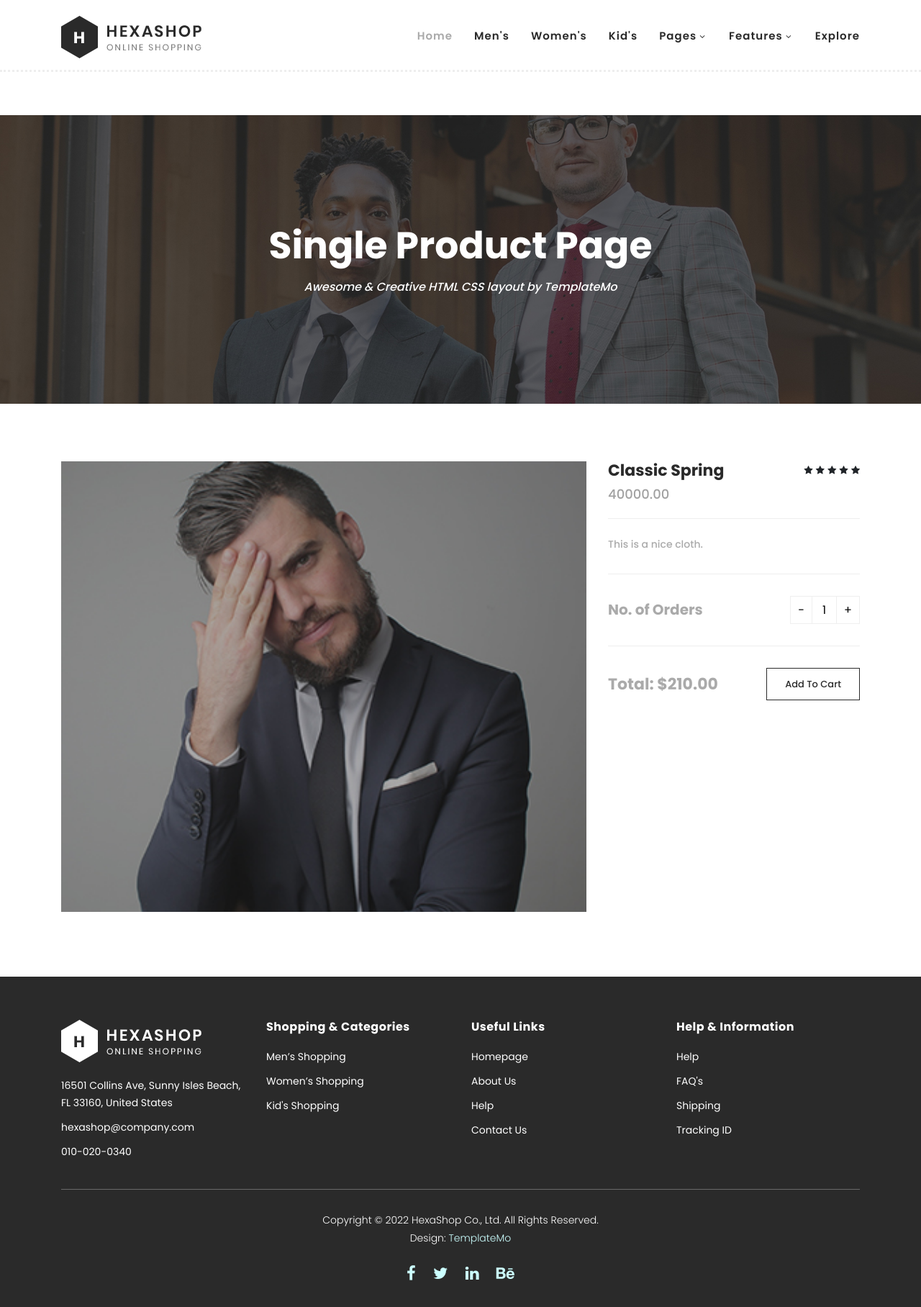
After one commit to prosper-20/6B4-CODE, a Django app: page /1/ in a window 1280 px wide. The commit adds this page. Shown: the whole page at 72% size. Run offline with Django 4.2, Linux system fonts and the light colour scheme; data comes from the database, SQL or seed files in the repository; both versions use the stored data as it was after the commit; some libraries are stand-ins or nearby versions.

Commit message:
'updates'

```diff
--- /dev/null
+++ b/store/templates/store/detail.html
@@ -0,0 +1,253 @@
+{% load static %}
+<!DOCTYPE html>
+<html lang="en">
+
+  <head>
+
+    <meta charset="utf-8">
+    <meta name="viewport" content="width=device-width, initial-scale=1, shrink-to-fit=no">
+    <meta name="description" content="">
+    <meta name="author" content="">
+    <link href="https://fonts.googleapis.com/css?family=Poppins:100,200,300,400,500,600,700,800,900&display=swap" rel="stylesheet">
+
+    <title>Hexashop - Product Detail Page</title>
+
+
+    <!-- Additional CSS Files -->
+    <link rel="stylesheet" type="text/css" href="{% static 'store/assets/css/bootstrap.min.css' %}">
+
+    <link rel="stylesheet" type="text/css" href="{% static 'store/assets/css/font-awesome.css' %}">
+
+    <link rel="stylesheet" href="{% static 'store/assets/css/templatemo-hexashop.css' %}">
+
+    <link rel="stylesheet" href="{% static 'store/assets/css/owl-carousel.css' %}">
+
+    <link rel="stylesheet" href="{% static 'store/assets/css/lightbox.css' %}">
+<!--
+
+TemplateMo 571 Hexashop
+
+https://templatemo.com/tm-571-hexashop
+
+-->
+    </head>
+
+    <body>
+
+    <!-- ***** Preloader Start ***** -->
+    <div id="preloader">
+        <div class="jumper">
+            <div></div>
+            <div></div>
+            <div></div>
+        </div>
+    </div>
+    <!-- ***** Preloader End ***** -->
+
+
+    <!-- ***** Header Area Start ***** -->
+    <header class="header-area header-sticky">
+        <div class="container">
+            <div class="row">
+                <div class="col-12">
+                    <nav class="main-nav">
+                        <!-- ***** Logo Start ***** -->
+                        <a href="index.html" class="logo">
+                            <img src="{% static 'store/assets/images/logo.png' %}">
+                        </a>
+                        <!-- ***** Logo End ***** -->
+                        <!-- ***** Menu Start ***** -->
+                        <ul class="nav">
+                            <li class="scroll-to-section"><a href="index.html" class="active">Home</a></li>
+                            <li class="scroll-to-section"><a href="index.html">Men's</a></li>
+                            <li class="scroll-to-section"><a href="index.html">Women's</a></li>
+                            <li class="scroll-to-section"><a href="index.html">Kid's</a></li>
+                            <li class="submenu">
+                                <a href="javascript:;">Pages</a>
+                                <ul>
+                                    <li><a href="about.html">About Us</a></li>
+                                    <li><a href="products.html">Products</a></li>
+                                    <li><a href="single-product.html">Single Product</a></li>
+                                    <li><a href="contact.html">Contact Us</a></li>
+                                </ul>
+                            </li>
+                            <li class="submenu">
+                                <a href="javascript:;">Features</a>
+                                <ul>
+                                    <li><a href="#">Features Page 1</a></li>
+                                    <li><a href="#">Features Page 2</a></li>
+                                    <li><a href="#">Features Page 3</a></li>
+                                    <li><a rel="nofollow" href="https://templatemo.com/page/4" target="_blank">Template Page 4</a></li>
+                                </ul>
+                            </li>
+                            <li class="scroll-to-section"><a href="index.html">Explore</a></li>
+                        </ul>
+                        <a class='menu-trigger'>
+                            <span>Menu</span>
+                        </a>
+                        <!-- ***** Menu End ***** -->
+                    </nav>
+                </div>
+            </div>
+        </div>
+    </header>
+    <!-- ***** Header Area End ***** -->
+
+    <!-- ***** Main Banner Area Start ***** -->
+    <div class="page-heading" id="top">
+        <div class="container">
+            <div class="row">
+                <div class="col-lg-12">
+                    <div class="inner-content">
+                        <h2>Single Product Page</h2>
+                        <span>Awesome &amp; Creative HTML CSS layout by TemplateMo</span>
+                    </div>
+                </div>
+            </div>
+        </div>
+    </div>
+    <!-- ***** Main Banner Area End ***** -->
+
+
+    <!-- ***** Product Area Starts ***** -->
+    <section class="section" id="product">
+        <div class="container">
+            <div class="row">
+                <div class="col-lg-8">
+                <div class="left-images">
+                    <img src="{{ product.image.url }}" alt="">
+                </div>
+            </div>
+            <div class="col-lg-4">
+                <div class="right-content">
+                    <h4>{{ product.name }}</h4>
+                    <span class="price">{{ product.price }}</span>
+                    <ul class="stars">
+                        <li><i class="fa fa-star"></i></li>
+                        <li><i class="fa fa-star"></i></li>
+                        <li><i class="fa fa-star"></i></li>
+                        <li><i class="fa fa-star"></i></li>
+                        <li><i class="fa fa-star"></i></li>
+                    </ul>
+                    <span>{{ product.description }}</span>
+                    <div class="quantity-content">
+                        <div class="left-content">
+                            <h6>No. of Orders</h6>
+                        </div>
+                        <div class="right-content">
+                            <div class="quantity buttons_added">
+                                <input type="button" value="-" class="minus"><input type="number" step="1" min="1" max="" name="quantity" value="1" title="Qty" class="input-text qty text" size="4" pattern="" inputmode=""><input type="button" value="+" class="plus">
+                            </div>
+                        </div>
+                    </div>
+                    <div class="total">
+                        <h4>Total: $210.00</h4>
+                        <div class="main-border-button"><a href="#">Add To Cart</a></div>
+                    </div>
+                </div>
+            </div>
+            </div>
+        </div>
+    </section>
+    <!-- ***** Product Area Ends ***** -->
+
+    <!-- ***** Footer Start ***** -->
+    <footer>
+        <div class="container">
+            <div class="row">
+                <div class="col-lg-3">
+                    <div class="first-item">
+                        <div class="logo">
+                            <img src="{% static 'store/assets/images/white-logo.png' %}" alt="hexashop ecommerce templatemo">
+                        </div>
+                        <ul>
+                            <li><a href="#">16501 Collins Ave, Sunny Isles Beach, FL 33160, United States</a></li>
+                            <li><a href="#">hexashop@company.com</a></li>
+                            <li><a href="#">010-020-0340</a></li>
+                        </ul>
+                    </div>
+                </div>
+                <div class="col-lg-3">
+                    <h4>Shopping &amp; Categories</h4>
+                    <ul>
+                        <li><a href="#">Men’s Shopping</a></li>
+                        <li><a href="#">Women’s Shopping</a></li>
+                        <li><a href="#">Kid's Shopping</a></li>
+                    </ul>
+                </div>
+                <div class="col-lg-3">
+                    <h4>Useful Links</h4>
+                    <ul>
+                        <li><a href="#">Homepage</a></li>
+                        <li><a href="#">About Us</a></li>
+                        <li><a href="#">Help</a></li>
+                        <li><a href="#">Contact Us</a></li>
+                    </ul>
+                </div>
+                <div class="col-lg-3">
+                    <h4>Help &amp; Information</h4>
+                    <ul>
+                        <li><a href="#">Help</a></li>
+                        <li><a href="#">FAQ's</a></li>
+                        <li><a href="#">Shipping</a></li>
+                        <li><a href="#">Tracking ID</a></li>
+                    </ul>
+                </div>
+                <div class="col-lg-12">
+                    <div class="under-footer">
+                        <p>Copyright © 2022 HexaShop Co., Ltd. All Rights Reserved.
+
+                        <br>Design: <a href="https://templatemo.com" target="_parent" title="free css templates">TemplateMo</a></p>
+                        <ul>
+                            <li><a href="#"><i class="fa fa-facebook"></i></a></li>
+                            <li><a href="#"><i class="fa fa-twitter"></i></a></li>
+                            <li><a href="#"><i class="fa fa-linkedin"></i></a></li>
+                            <li><a href="#"><i class="fa fa-behance"></i></a></li>
+                        </ul>
+                    </div>
+                </div>
+            </div>
+        </div>
+    </footer>
+
+
+    <!-- jQuery -->
+    <script src="{% static 'store/assets/js/jquery-2.1.0.min.js' %}"></script>
+    <script src="{% static 'store/assets/js/popper.js' %}"></script>
+    <script src="{% static 'store/assets/js/bootstrap.min.js' %}"></script>
+    <script src="{% static 'store/assets/js/owl-carousel.js' %}"></script>
+    <script src="{% static 'store/assets/js/accordions.js' %}"></script>
+    <script src="{% static 'store/assets/js/datepicker.js' %}"></script>
+    <script src="{% static 'store/assets/js/scrollreveal.min.js' %}"></script>
+    <script src="{% static 'store/assets/js/waypoints.min.js' %}"></script>
+    <script src="{% static 'store/assets/js/jquery.counterup.min.js' %}"></script>
+    <script src="{% static 'store/assets/js/imgfix.min.js' %}"></script>
+    <script src="{% static 'store/assets/js/slick.js' %}"></script>
+    <script src="{% static 'store/assets/js/lightbox.js' %}"></script>
+    <script src="{% static 'store/assets/js/isotope.js' %}"></script>
+    <script src="{% static 'store/assets/js/quantity.js' %}"></script>
+
+    <!-- Global Init -->
+    <script src="{% static 'store/assets/js/custom.js' %}"></script>
+
+    <script>
+
+        $(function() {
+            var selectedClass = "";
+            $("p").click(function(){
+            selectedClass = $(this).attr("data-rel");
+            $("#portfolio").fadeTo(50, 0.1);
+                $("#portfolio div").not("."+selectedClass).fadeOut();
+            setTimeout(function() {
+              $("."+selectedClass).fadeIn();
+              $("#portfolio").fadeTo(50, 1);
+            }, 500);
+
+            });
+        });
+
+    </script>
+
+  </body>
+
+</html>
--- a/store/urls.py
+++ b/store/urls.py
@@ -1,6 +1,7 @@
 from django.urls import path
-from .views import homepage
+from .views import homepage, detailpage
 
 urlpatterns = [
-    path("", homepage)
+    path("", homepage),
+    path("<int:pk>/", detailpage, name="detail")
 ]
--- a/store/views.py
+++ b/store/views.py
@@ -1,9 +1,20 @@
 from django.shortcuts import render
-from .models import Category
+from .models import Category, Product
 
 def homepage(request):
     all_categories = Category.objects.all()
+    all_products = Product.objects.all()
+    men_product = Product.objects.filter(category=1)
+    women_product = Product.objects.filter(category=2)
     context = {
-        "all_categories": all_categories
+        "all_categories": all_categories,
+        "all_products": all_products,
+        "men_product": men_product,
+        "women_product": women_product
     }
     return render(request, "store/index.html", context)
+
+def detailpage(request, pk):
+    product = Product.objects.get(id=pk)
+    context = {"product": product}
+    return render(request, "store/detail.html", context)
```
Also changed, not shown: store/admin.py (+6 -1 lines), store/templates/store/index.html (+72 -70 lines), db.sqlite3, media/category_images/men.jpg (added), media/product_images/men-01_2_j8T2tk2.jpg (added), media/product_images/men-imge.jpg (added), media/product_images/men.jpg (added), media/product_images/women-01_1.jpg (added).
